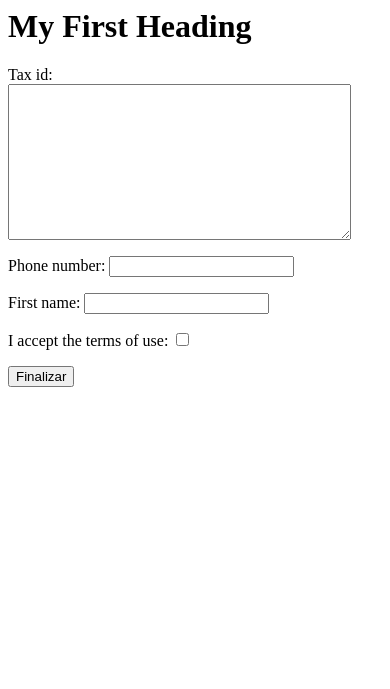
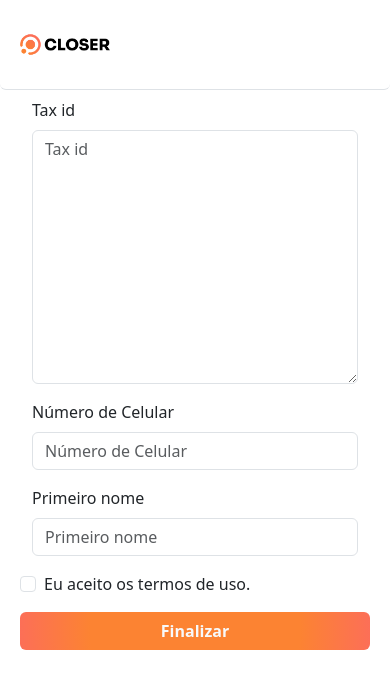
Before and after one commit to gqmv/br.com.closer.api.core, a Django app: page /web/register/ in a window 390 px wide. Shown: the top 689 px of the page. Run offline with Django 4.2, Linux system fonts and the light colour scheme; parts of the project's set-up code (start-up, migrations or seed data) failed here and were passed over; some libraries are stand-ins or nearby versions.

Commit message:
Added registration form styling

```diff
--- a/authentication/models.py
+++ b/authentication/models.py
@@ -91,8 +91,13 @@ class CustomUser(AbstractBaseUser, PermissionsMixin):
     Custom user model that uses CPF as the unique identifier instead of username.
     """
 
+    class Meta:
+        verbose_name = "Usuário"
+
     tax_id = CPFField("CPF", blank=False, unique=True)
-    phone_number = PhoneNumberField(null=False, blank=False, unique=True, region="BR")
+    phone_number = PhoneNumberField(
+        "Número de Celular", null=False, blank=False, unique=True, region="BR"
+    )
     first_name = models.CharField(_("first name"), max_length=20, blank=False)
     is_active = models.BooleanField(default=True)
     is_staff = models.BooleanField(default=False)
--- a/core/settings/development.py
+++ b/core/settings/development.py
@@ -35,7 +35,7 @@ if os.environ.get("USE_CLOUD_SQL_AUTH_PROXY"):
 # Define static storage via django-storages[google]
 if env.get_value("GS_BUCKET_NAME", default=None):
     GS_BUCKET_NAME = env("GS_BUCKET_NAME")
-    STATICFILES_DIRS = []
+    STATICFILES_DIRS = STATICFILES_DIRS + []
     DEFAULT_FILE_STORAGE = "storages.backends.gcloud.GoogleCloudStorage"
     STATICFILES_STORAGE = "storages.backends.gcloud.GoogleCloudStorage"
     GS_DEFAULT_ACL = "publicRead"
--- a/core/urls.py
+++ b/core/urls.py
@@ -17,6 +17,8 @@ from django.contrib import admin
 from django.urls import path
 from drf_spectacular.views import SpectacularAPIView, SpectacularSwaggerView
 from django.urls import path, include
+from django.conf import settings
+from django.conf.urls.static import static
 
 urlpatterns = [
     path("admin/", admin.site.urls, name="admin"),
@@ -28,4 +30,4 @@ urlpatterns = [
         SpectacularSwaggerView.as_view(url_name="api_schema"),
         name="swagger-ui",
     ),
-]
+] + static(settings.STATIC_URL, document_root=settings.STATIC_ROOT)
--- a/requirements.txt
+++ b/requirements.txt
@@ -22,3 +22,5 @@ django-storages[google]==1.11.1
 django-environ==0.4.5
 phonenumbers==8.12.34
 google-cloud-logging
+django-cryptography
+django-bootstrap5
--- a/templates/registration.html
+++ b/templates/registration.html
@@ -1,12 +1,43 @@
+{% load static %}
+
 <html>
-    <body>
-        <h1>My First Heading</h1>
+  <head>
+    {% load django_bootstrap5 %} {% bootstrap_css %} {% bootstrap_javascript %}
+    {% bootstrap_messages %}
+  </head>
+  <body>
+    <style type="text/css">
+      .button-custom {
+        background: rgb(252, 131, 50);
+        background: radial-gradient(
+          circle,
+          rgba(252, 131, 50, 1) 60%,
+          rgba(252, 111, 87, 1) 100%
+        );
+      }
+    </style>
+    <nav class="navbar border-bottom rounded-bottom">
+      <div class="col-4 col-md-2 col-lg-1">
+        <img
+          src="{% static 'logos/logo_gradient_transparent.png' %}"
+          class="img-fluid"
+        />
+      </div>
+    </nav>
+    <div class="container-fluid">
+      <div class="row justify-content-center m-2">
         <form action="" method="post">
-            {% csrf_token %}
+          <div class="row">
+            {% csrf_token %} {% bootstrap_form form layout="floating" label_class="text-secondary ms-2 fw-semibold"%}
+          </div>
 
-            {{ form.as_p }}
-
-            <input type="submit" value="Finalizar">
+          <div class="row">
+            <button type="submit" class="btn button-custom text-light fw-bold">
+              Finalizar
+            </button>
+          </div>
         </form>
-    </body>
+      </div>
+    </div>
+  </body>
 </html>
--- a/web/forms.py
+++ b/web/forms.py
@@ -13,8 +13,8 @@ class UserRegistrationForm(ModelForm):
 
     accept_terms = forms.BooleanField(
         required=True,
-        label="I accept the terms of use",
-        error_messages={"required": "You must accept the terms of use to register."},
+        label="Eu aceito os termos de uso.",
+        error_messages={"required": "Você precisa aceitar os termos de uso para se cadastrar."},
     )
 
     class Meta:
```
Also changed, not shown: core/settings/base.py (+8 -3 lines), static/logos/logo_gradient_round_bg.png (added), static/logos/logo_gradient_transparent.png (added).
